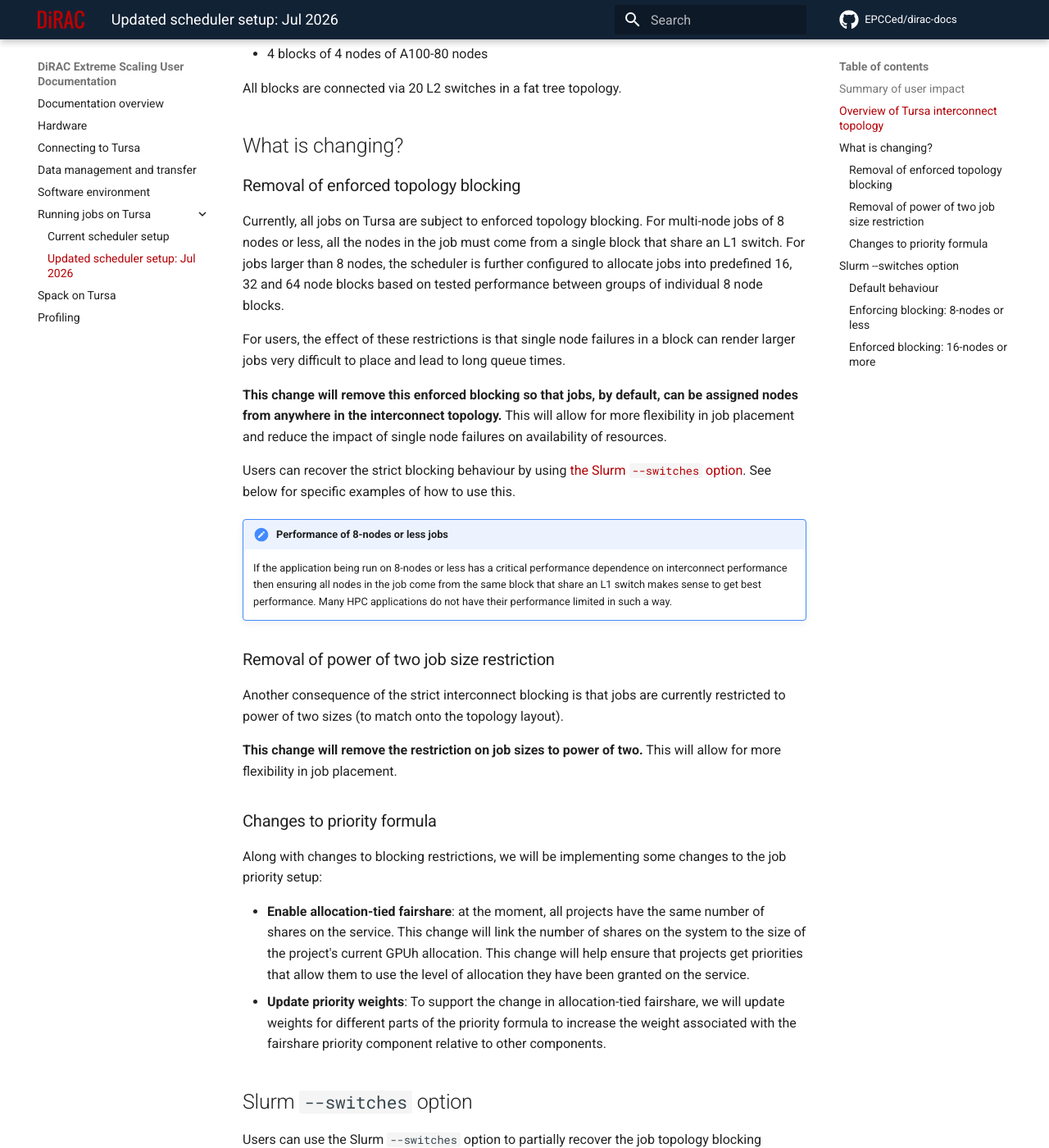
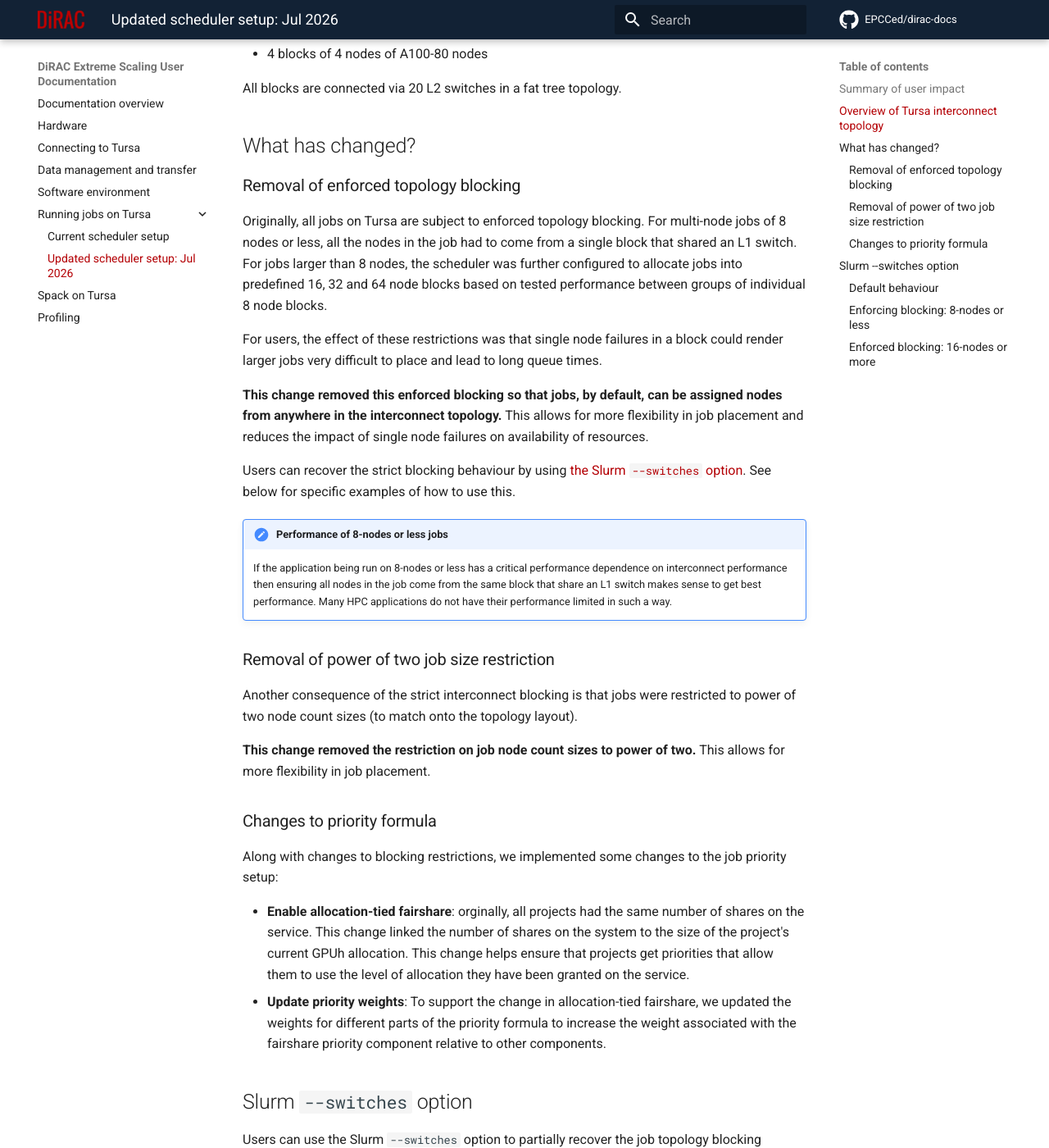
Before and after one commit to EPCCed/dirac-docs, an MkDocs documentation site: the page built from docs/scheduler-update-2026.md, in a window 1280 px wide and 1400 px high, scrolled down 1020 px. Shown: the whole window at 82% size. Built offline with MkDocs 1.6.1 and Material for MkDocs 9.7.7, drawn with Linux system fonts in a browser that asks for light colours; comment, search, counter and statistics services are not loaded; some of the changed text lies outside the part shown.

Commit message:
Updates scheduler docs

```diff
--- a/docs/scheduler-update-2026.md
+++ b/docs/scheduler-update-2026.md
@@ -1,9 +1,9 @@
 # Tursa scheduler configuration update 2026
 
 !!! note "Last update"
-    This information was last updated on 2 June 2026.
+    This information was last updated on 15 July 2026.
 
-On **9 July 2026** the Tursa scheduler configuration will undergo major changes to make
+On **9 July 2026** the Tursa scheduler configuration underwent major changes to make
 the resource more flexible. This page provides an overview of the planned changes
 and what it means for users.
 
@@ -39,22 +39,22 @@ connected to a set of 4 L1 switches. These are divided into
 
 All blocks are connected via 20 L2 switches in a fat tree topology.
 
-## What is changing?
+## What has changed?
 
 ### Removal of enforced topology blocking
 
-Currently, all jobs on Tursa are subject to enforced topology blocking. For multi-node
-jobs of 8 nodes or less, all the nodes in the job must come from a single block that share
-an L1 switch. For jobs larger than 8 nodes, the scheduler is further configured to allocate
+Originally, all jobs on Tursa are subject to enforced topology blocking. For multi-node
+jobs of 8 nodes or less, all the nodes in the job had to come from a single block that shared
+an L1 switch. For jobs larger than 8 nodes, the scheduler was further configured to allocate
 jobs into predefined 16, 32 and 64 node blocks based on tested performance between groups of
 individual 8 node blocks.
 
-For users, the effect of these restrictions is that single node failures in a block can render
+For users, the effect of these restrictions was that single node failures in a block could render
 larger jobs very difficult to place and lead to long queue times.
 
-**This change will remove this enforced blocking so that jobs, by default, can be assigned nodes
-from anywhere in the interconnect topology.** This will allow for more flexibility in job placement and
-reduce the impact of single node failures on availability of resources.
+**This change removed this enforced blocking so that jobs, by default, can be assigned nodes
+from anywhere in the interconnect topology.** This allows for more flexibility in job placement and
+reduces the impact of single node failures on availability of resources.
 
 Users can recover the strict blocking behaviour by using
 [the Slurm `--switches` option](https://slurm.schedmd.com/sbatch.html#OPT_switches). See
@@ -68,22 +68,22 @@ below for specific examples of how to use this.
 
 ### Removal of power of two job size restriction
 
-Another consequence of the strict interconnect blocking is that jobs are currently restricted
-to power of two sizes (to match onto the topology layout).
+Another consequence of the strict interconnect blocking is that jobs were restricted
+to power of two node count sizes (to match onto the topology layout).
 
-**This change will remove the restriction on job sizes to power of two.** This will allow for
+**This change removed the restriction on job node count sizes to power of two.** This allows for
 more flexibility in job placement.
 
 ### Changes to priority formula
 
-Along with changes to blocking restrictions, we will be implementing some changes to the job
+Along with changes to blocking restrictions, we implemented some changes to the job
 priority setup:
 
-- **Enable allocation-tied fairshare**: at the moment, all projects have the same number of
-  shares on the service. This change will link the number of shares on the system to the size
-  of the project's current GPUh allocation. This change will help ensure that projects get
+- **Enable allocation-tied fairshare**: orginally, all projects had the same number of
+  shares on the service. This change linked the number of shares on the system to the size
+  of the project's current GPUh allocation. This change helps ensure that projects get
   priorities that allow them to use the level of allocation they have been granted on the service.
-- **Update priority weights**: To support the change in allocation-tied fairshare, we will update
+- **Update priority weights**: To support the change in allocation-tied fairshare, we updated the
   weights for different parts of the priority formula to increase the weight associated with the
   fairshare priority component relative to other components.
 
@@ -133,6 +133,6 @@ switches along with node count:
 | 128 | `switches=16` | Not available for A100-80. Only available when A100-40 and A100-80 nodes are mixed in the job. |
 
 !!! note "Power of 2 job sizes make sense for strict blocking"
-    While there will no longer be a restriction to power of two size jobs in the updated
-    configuration, it will usually make sense to stick to these sizes if you are wanting
+    While there is no longer a restriction to power of two size jobs in the updated
+    configuration, it will usually make sense to stick to these sizes if you want
     to request strict interconnect topology blocking.
```
Also changed, not shown: other parts of docs/scheduler-update-2026.md (+2 -2 lines), docs/scheduler.md (+40 -19 lines).
